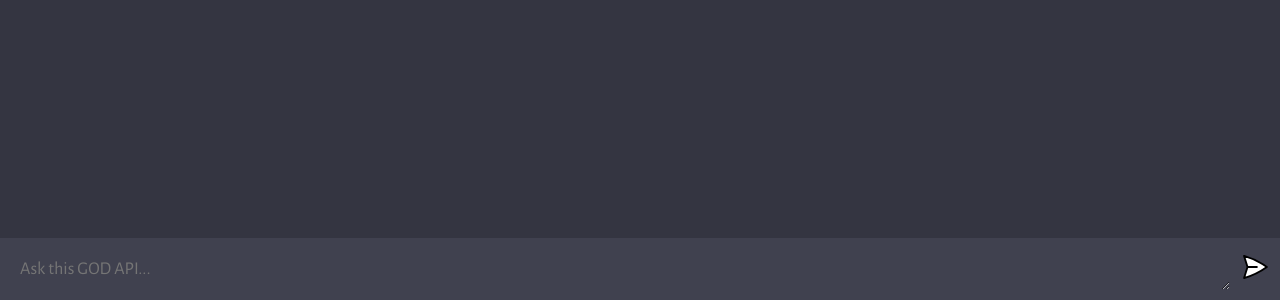
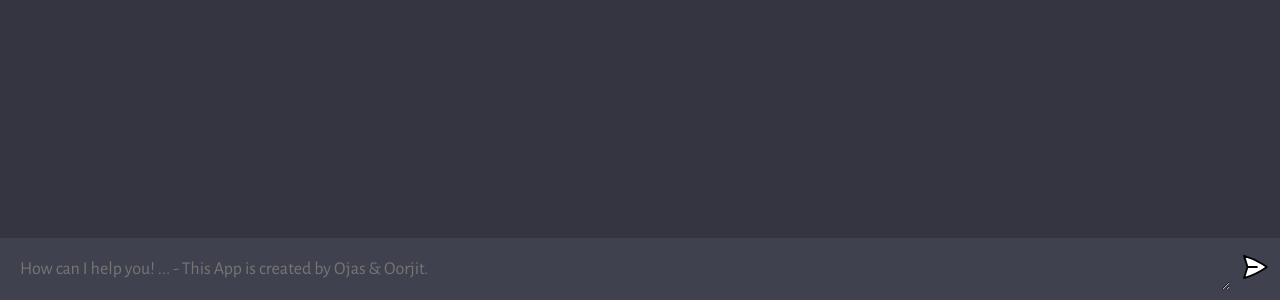
Before and after one commit to umeshs97/godapi, a website built with Vite: page client/index.html in a window 1280 px wide. Shown: the part 500-800 px from the top of the page. Built offline with nearby package versions, Linux system fonts and the light colour scheme.

Commit message:
Update index.html

```diff
--- a/client/index.html
+++ b/client/index.html
@@ -12,7 +12,7 @@
       <div id="chat_container"></div>
 
       <form>
-        <textarea name="prompt" rows="1" cols="1" placeholder="Ask this GOD API..."></textarea>
+        <textarea name="prompt" rows="1" cols="1" placeholder="How can I help you! ... - This App is created by Ojas & Oorjit."></textarea>
         <button type="submit"><img src="assets/send.svg" alt="send" />
       </form>
     </div>
```
